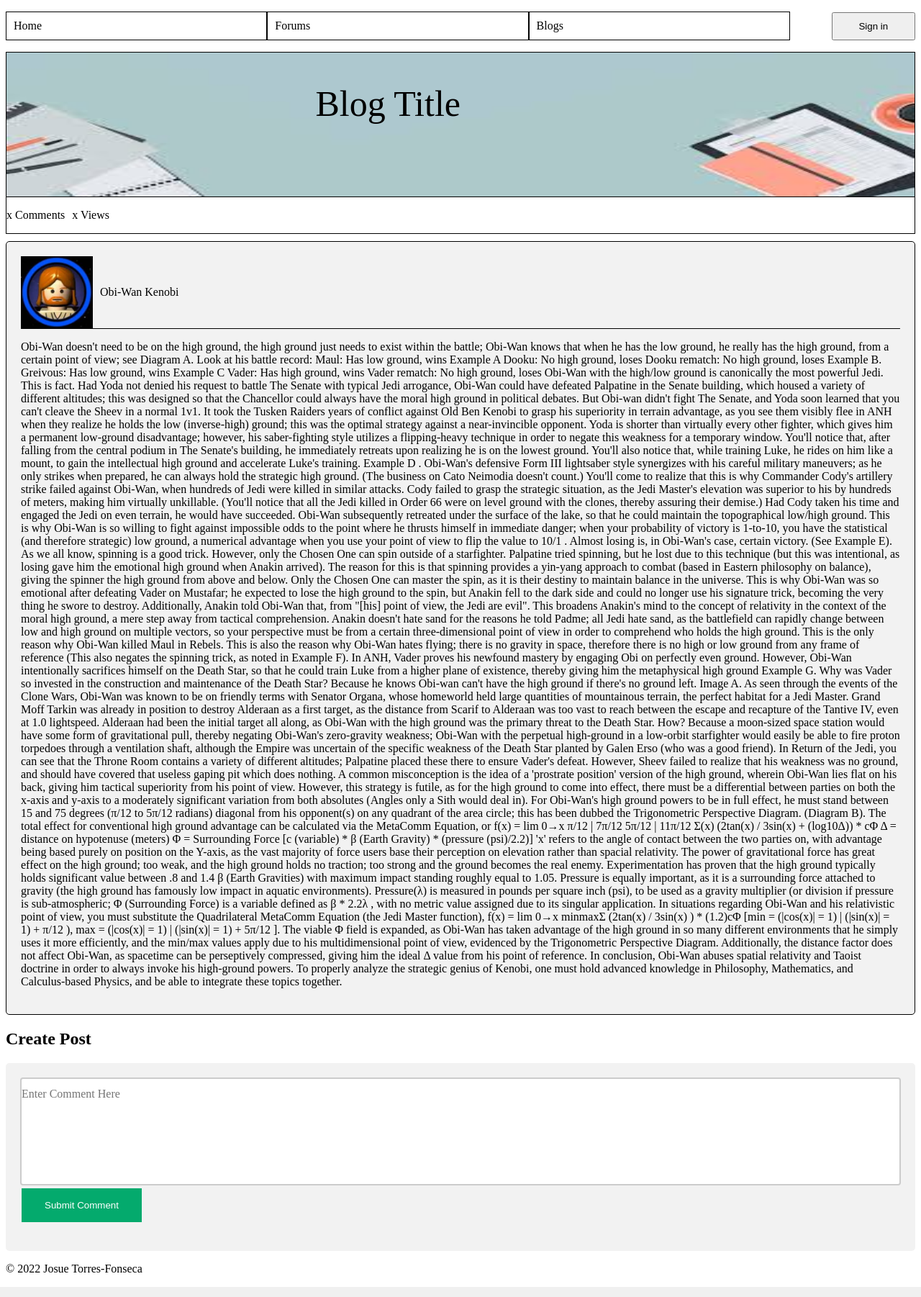
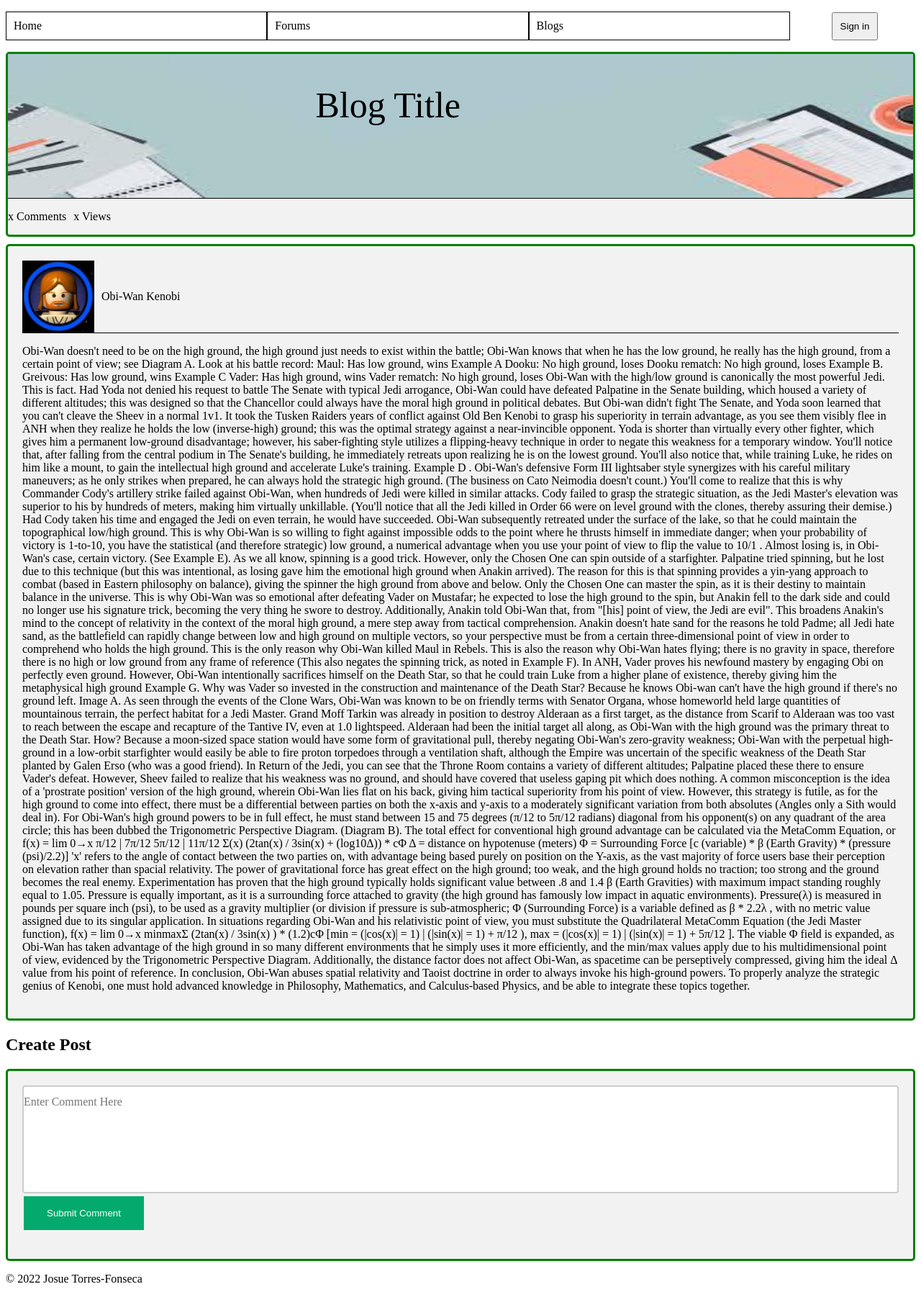
Before and after one commit to Diginyx/CS401, a PHP site: page /BlogPage.php in a window 1280 px wide. Shown: the part 108-1910 px from the top of the page at 72% size. Run offline with PHP 8.4, Linux system fonts and the light colour scheme.

Commit message:
cleaning up css

```diff
--- a/BlogPage/BlogPost.html
+++ b/BlogPage/BlogPost.html
@@ -1,4 +1,4 @@
-<div id="blog-post">
+<div id="blog-post" class="container">
     <div id="blog-author-info">
         <div id="blog-pfp-box" class="float-parent-element">
             <img src="../images/obiwan.jpeg" id="blog-pfp">
--- a/BlogPage/CommentGenerator.html
+++ b/BlogPage/CommentGenerator.html
@@ -1,5 +1,5 @@
 <h2 id="CommentGeneratorHeader">Create Post</h2>
-<div class="GeneratorContainer">
+<div class="GeneratorContainer container">
     <form>
         <div>
             <textarea placeholder="Enter Comment Here"></textarea>
--- a/ForumMainPage/ForumTopicHeader.html
+++ b/ForumMainPage/ForumTopicHeader.html
@@ -1,5 +1,5 @@
 <h2 id="ForumTopicHeaderHeader">Forums</h2>
-<div id="ForumTopicContainer">
+<div class="container">
     <div id="ForumTopic">
         <h3>Topic</h3>
         <p>Description</p>
--- a/ForumMainPage/TopicGenerator.html
+++ b/ForumMainPage/TopicGenerator.html
@@ -1,5 +1,5 @@
 <h2 id="TopicGeneratorHeader">Create New Topic</h2>
-<div class="GeneratorContainer">
+<div class="container">
     <form>
         <div>
             <label for="title">Title</label>
--- a/ForumMainPage/TopicList.html
+++ b/ForumMainPage/TopicList.html
@@ -1,4 +1,4 @@
-<div id="TopicList">
+<div class="container" id="TopicList">
     <h2>Topics</h2>
     <ol>
         <a href=""><li>Topic</li></a>
--- a/ForumPage/ForumGenerator.html
+++ b/ForumPage/ForumGenerator.html
@@ -1,5 +1,5 @@
 <h2 id="ForumGeneratorHeader">Create Post</h2>
-<div class="GeneratorContainer">
+<div class="container">
     <form>
         <div>
             <textarea placeholder="Enter Text Here"></textarea>
--- a/ForumPage/ForumPost.html
+++ b/ForumPage/ForumPost.html
@@ -1,5 +1,5 @@
 <h2 id="ForumTitle"> Forum Title </h2>
-<div id="forum-post-container" class="float-parent-element">
+<div id="forum-post-container" class="float-parent-element container">
     <div id="forum-pfp-box" class="float-child-element">
         <img src="../images/obiwan.jpeg" id="forum-pfp">
     </div>
--- /dev/null
+++ b/SignInPage.php
@@ -0,0 +1,5 @@
+<html>
+    <?php include_once("header.html"); ?>
+    <?php include_once("SignInPage/SignInPage.html"); ?>
+    <?php include_once("footer.html"); ?>
+</html>
--- a/css/styles.css
+++ b/css/styles.css
@@ -21,7 +21,12 @@ ol, ul {
     min-width: 90%;
 }
 
-#navbar > button {
+#navbar > a  {
+    width: 100%;
+    min-width: 100%;
+}
+
+#navbar > div {
     flex-grow: 1;
 }
 
@@ -111,10 +116,11 @@ p {
     flex: 1;
 }
 
-.GeneratorContainer {
+.container {
     border-radius: 5px;
     background-color: #f2f2f2;
     padding: 20px;
+    border: 3px solid green;
 }
 
 /* Forum Main Page */
@@ -252,7 +258,7 @@ input[type=button], input[type=submit], input[type=reset] {
 .grid-container {
     display: grid;
     grid-template-columns: auto auto auto;
-    background-color: #2196F3;
+    background-color: green;
     padding: 10px;
 }
 .grid-item {
@@ -275,18 +281,24 @@ input[type=button], input[type=submit], input[type=reset] {
 
 /* Blog Page */
 
+#blog-header {
+    border-radius: 5px;
+    background-color: #f2f2f2;
+    border: 3px solid green;
+}
+
 /* Blog Header */
 
 #blog-post {
     margin-top: 10px;
-    border: 1px solid black;
     border-radius: 5px;
     background-color: #f2f2f2;
     padding: 20px;
+    border: 3px solid green;
 }
 
 #blog-header {
-    border: 1px solid black;
+    border: 3px solid green;
 }
 
 #blog-header-img {
@@ -331,3 +343,27 @@ input[type=button], input[type=submit], input[type=reset] {
 #blog-author {
     margin-left: 10px;
 }
+
+/* SignInPage */
+/*
+#username {
+    width: auto;
+}
+
+#password {
+    width: auto;
+}
+
+#SignInContainer {
+    display: inline-block;
+    width: auto;
+    height: auto;
+}
+
+.center {
+    margin: auto;
+    width: 50%;
+    border: 3px solid green;
+    padding: 10px;
+  }
+  */
--- a/header.html
+++ b/header.html
@@ -15,8 +15,12 @@
       <a href="ForumPage.php"><li class="links navitem">Forums</li></a>
       <a href="BlogMainPage.php"><li class="links navitem">Blogs</li></a>
     </ul>
-    <button id="sign-in" class="navitem">
-      Sign in
-    </button>
+    <div>
+      <a href="/SignInPage.php">
+        <button id="sign-in" class="navitem">
+          Sign in
+        </button>
+      </a>
+    </div>
   </div>
 </body>
```
Also changed, not shown: SignInPage/SignInPage.html (added, +20 -0 lines).
